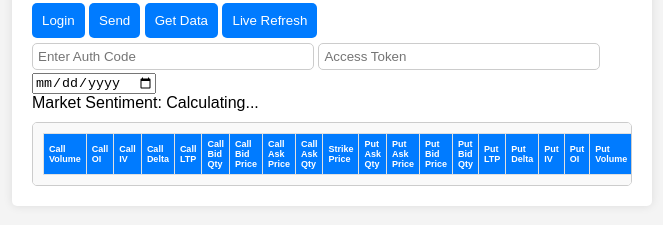
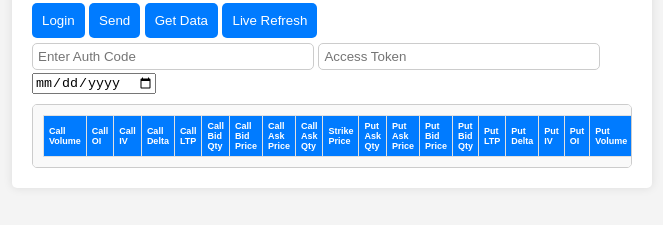
Before and after one commit to bott-127001/sam, a website: page public/index.html in a window 1280 px wide. Shown: the part 109-334 px from the top of the page, without its empty margins (308-971 px from the left). Drawn offline with Linux system fonts and the light colour scheme.

Commit message:
Update index.html

```diff
--- a/public/index.html
+++ b/public/index.html
@@ -18,10 +18,6 @@
         <input type="text" id="accessToken" placeholder="Access Token" readonly />
         <br>
         <input type="date" id="expiryDate" placeholder="Enter Expiry Date" />
-        <div id="sentimentScore">
-            Market Sentiment: <span id="sentimentResult">Calculating...</span>
-        </div>
-
 
         <div id="optionChainData" class="data-display">
             <table>
```
